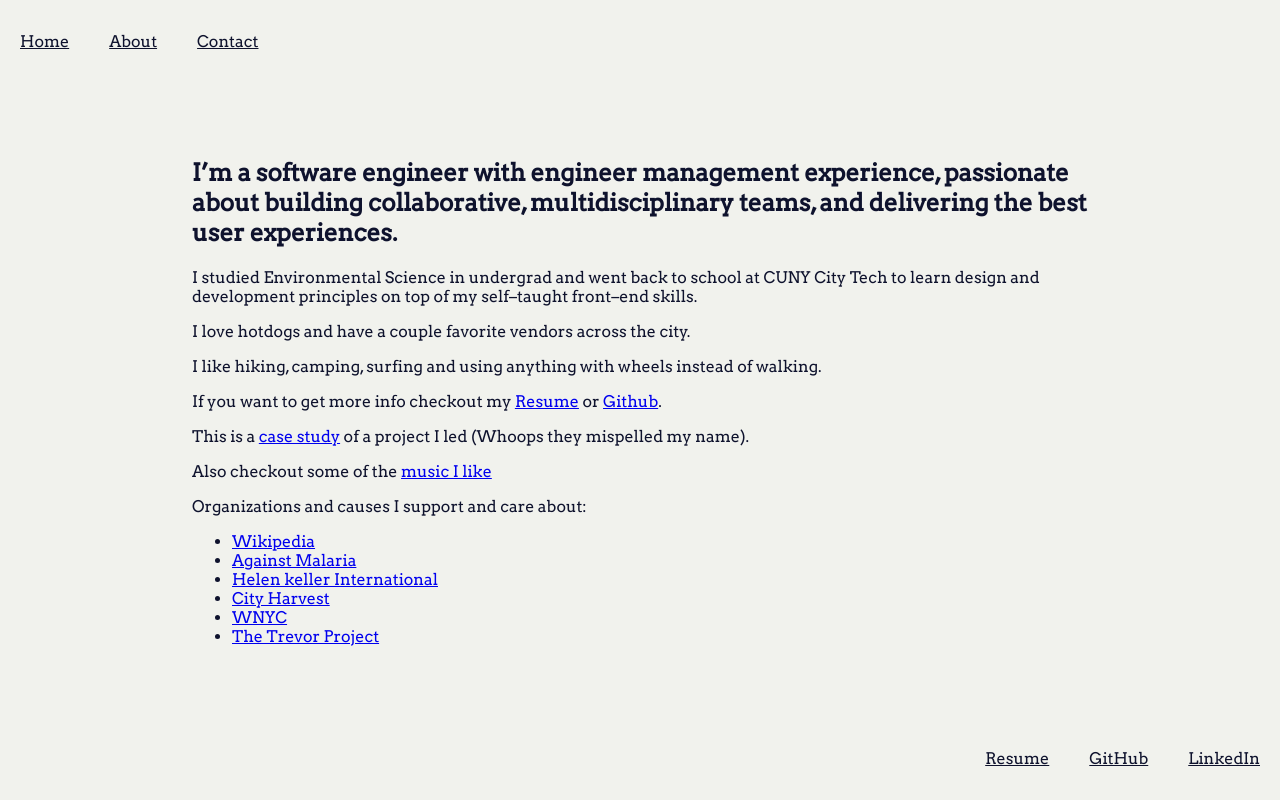
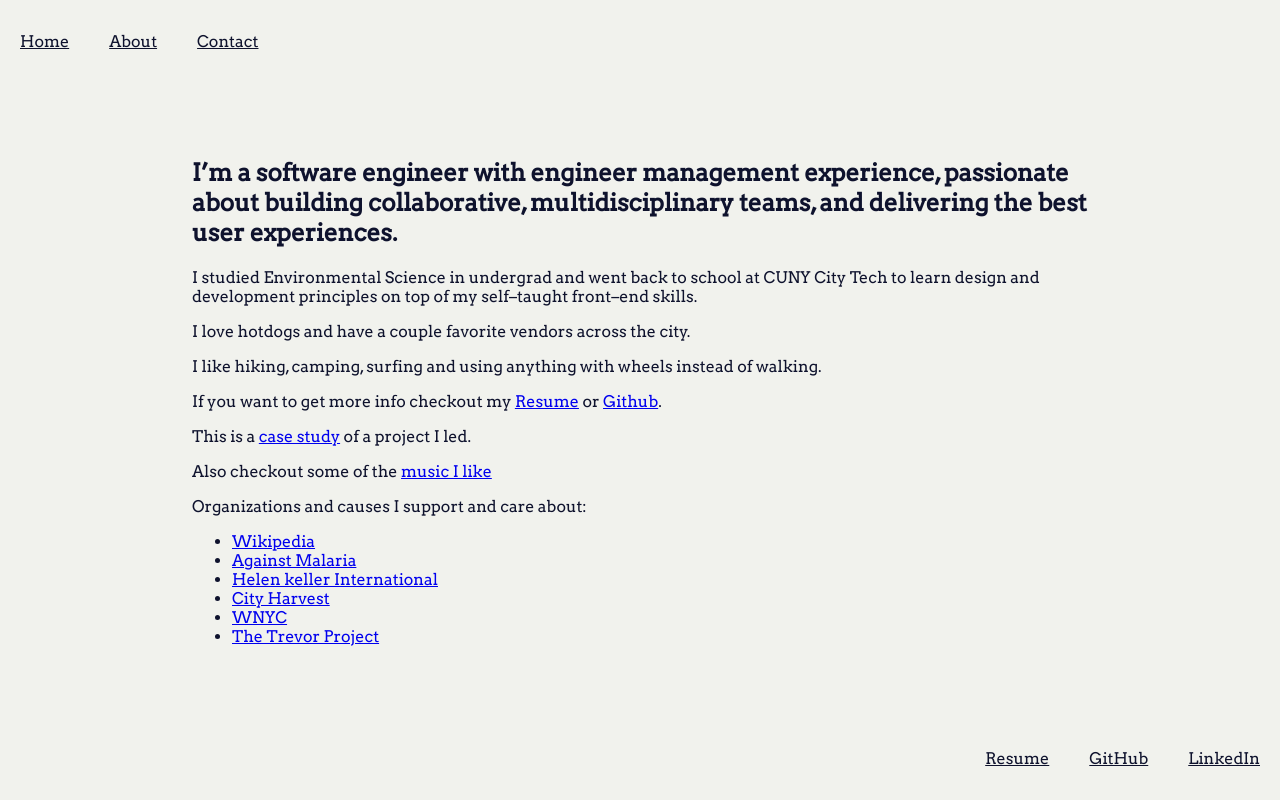
Before and after one commit to erikleon/personal-site, a Next.js app: page /about in a window 1280 px wide. Built offline with nearby package versions, Linux system fonts and the light colour scheme.

Commit message:
remove text

```diff
--- a/pages/about.tsx
+++ b/pages/about.tsx
@@ -29,7 +29,7 @@ const About: NextPage = () => {
 
         <p>If you want to get more info checkout my <a target="_blank" rel="noreferrer" href="/Karwatowski_Erik_Resume.pdf">Resume</a> or <a target="_blank" rel="noreferrer" href="https://github.com/erikleon/">Github</a>.</p>
 
-        <p>This is a <a target="_blank" rel="noreferrer" href="https://www.oneschema.co/blog/copy-ai-oneschema">case study</a> of a project I led (Whoops they mispelled my name).</p>
+        <p>This is a <a target="_blank" rel="noreferrer" href="https://www.oneschema.co/blog/copy-ai-oneschema">case study</a> of a project I led.</p>
 
         <p>Also checkout some of the <Link href="/playlists">music I like</Link></p>
 
```
